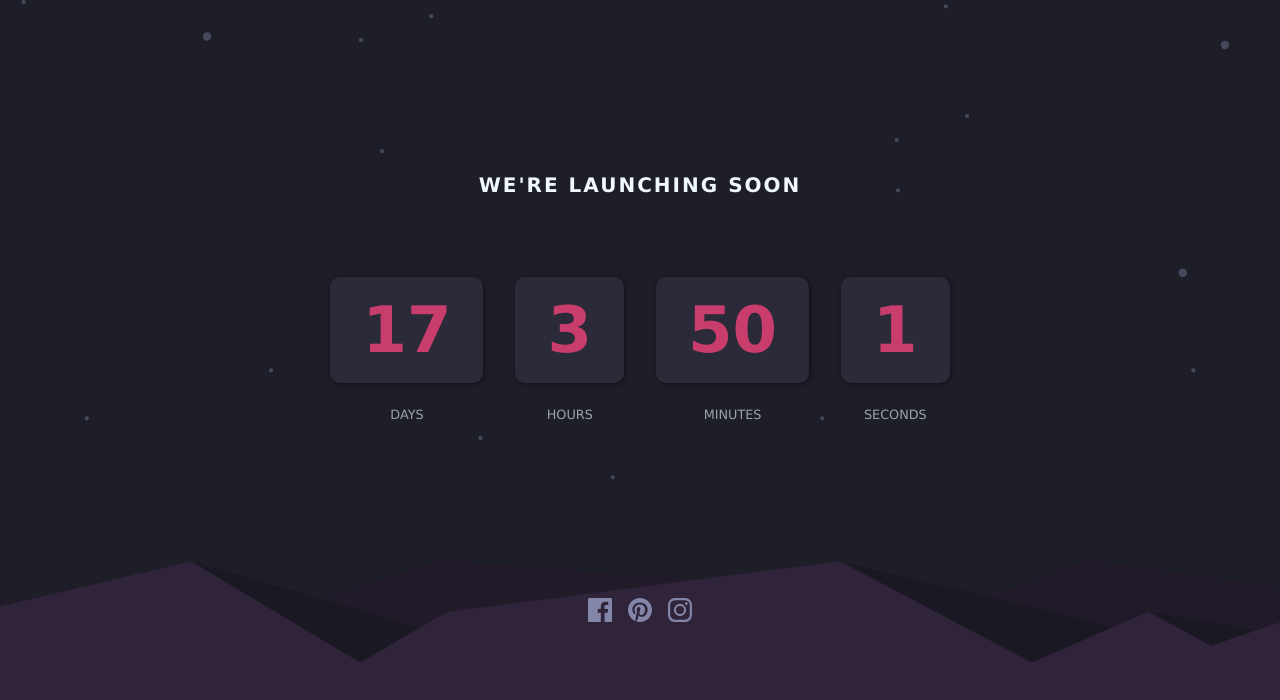
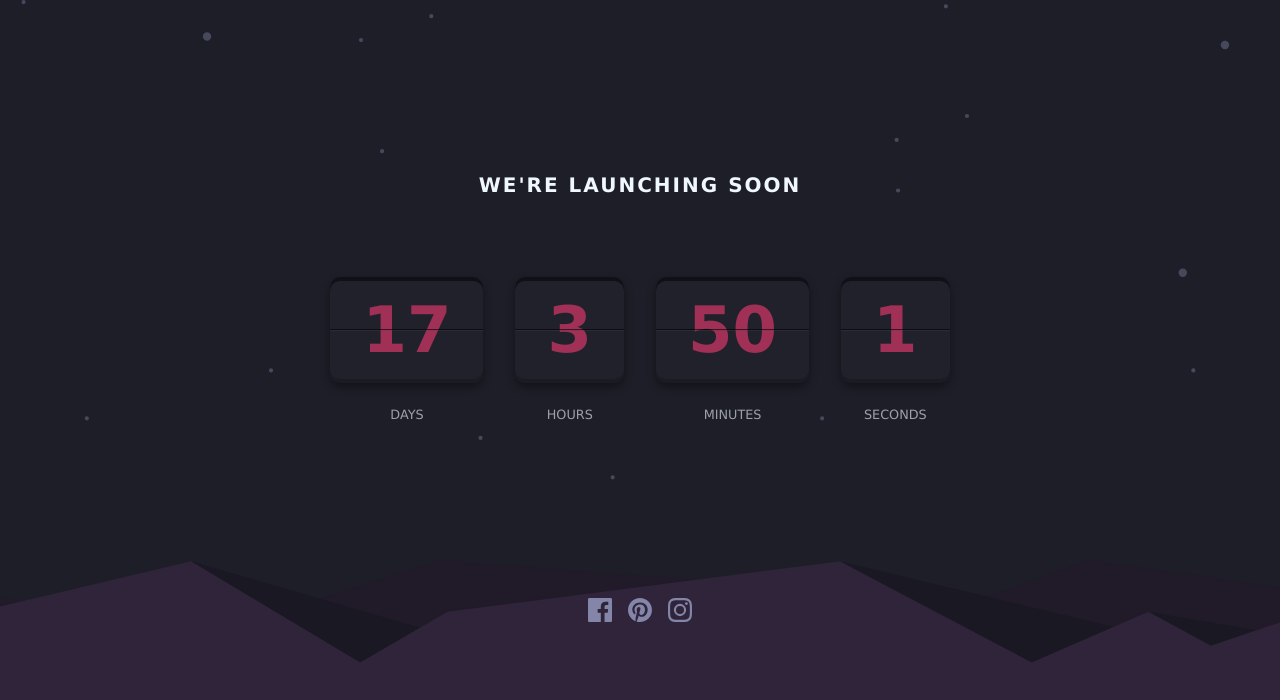
Before and after one commit to moraar222/launch-countdown-timer, a plain HTML site: page index.html in a window 1280 px wide. Drawn offline with Linux system fonts and the light colour scheme.

Commit message:
refactor: Improve countdown timer UI and functionality

```diff
--- a/styles.css
+++ b/styles.css
@@ -4,8 +4,7 @@
     box-sizing: border-box;
 }
 body{
-    font-family:Verdana, Geneva, Tahoma, sans-serif;
-    /* background-image: url('images/pattern-hills.svg'); */
+    font-family: Verdana, Geneva, Tahoma, sans-serif;
     background-color: #1e1e28;
     background-size: cover;
     background-repeat: no-repeat;
@@ -46,31 +45,51 @@ body{
 .countdown{
     display: flex;
     gap: 2rem;
-
 }
 .countdown-item{
-
     display: flex;
     flex-direction: column;
     align-items: center;
     gap: 1.5rem;
-
+    perspective: 1000px;
 }
 .countdown-number{
     background-color: #2a2a38;
     padding: 1rem 2rem;
     border-radius: 10px;
-    box-shadow: 1px 1px 5px rgba(0, 0, 0, 0.5);
+    box-shadow: inset 0 4px 0 rgba(0, 0, 0, 0.5), inset 0 -4px 0 rgba(0, 0, 0, 0.2), 0 4px 8px rgba(0, 0, 0, 0.4);
     font-size: 4rem;
     font-weight: 700;
     color: rgb(201, 61, 108);
+    position: relative;
+    overflow: hidden;
+}
+.countdown-number:before, .countdown-number:after {
+    content: '';
+    position: absolute;
+    left: 0;
+    right: 0;
+    height: 50%;
+    background: rgba(0, 0, 0, 0.2);
+    z-index: 1;
+}
+.countdown-number:before {
+    top: 0;
+    border-top-left-radius: 10px;
+    border-top-right-radius: 10px;
+    border-bottom: 1px solid rgba(255, 255, 255, 0.1);
+}
+.countdown-number:after {
+    bottom: 0;
+    border-bottom-left-radius: 10px;
+    border-bottom-right-radius: 10px;
+    border-top: 1px solid rgba(0, 0, 0, 0.5);
 }
 .countdown-text{
     font-size: 0.8rem;
     font-weight: 200;
     text-transform: uppercase;
     opacity: 0.6;
-
 }
 .heading{
     font-size: x-small;
@@ -85,6 +104,6 @@ body{
     font-size: 1.5rem;
     margin-top: 6rem;
 }
-.icon-links a:hover > svg> path{
+.icon-links a:hover > svg > path{
     fill: #ff6b6b;
 }
```
